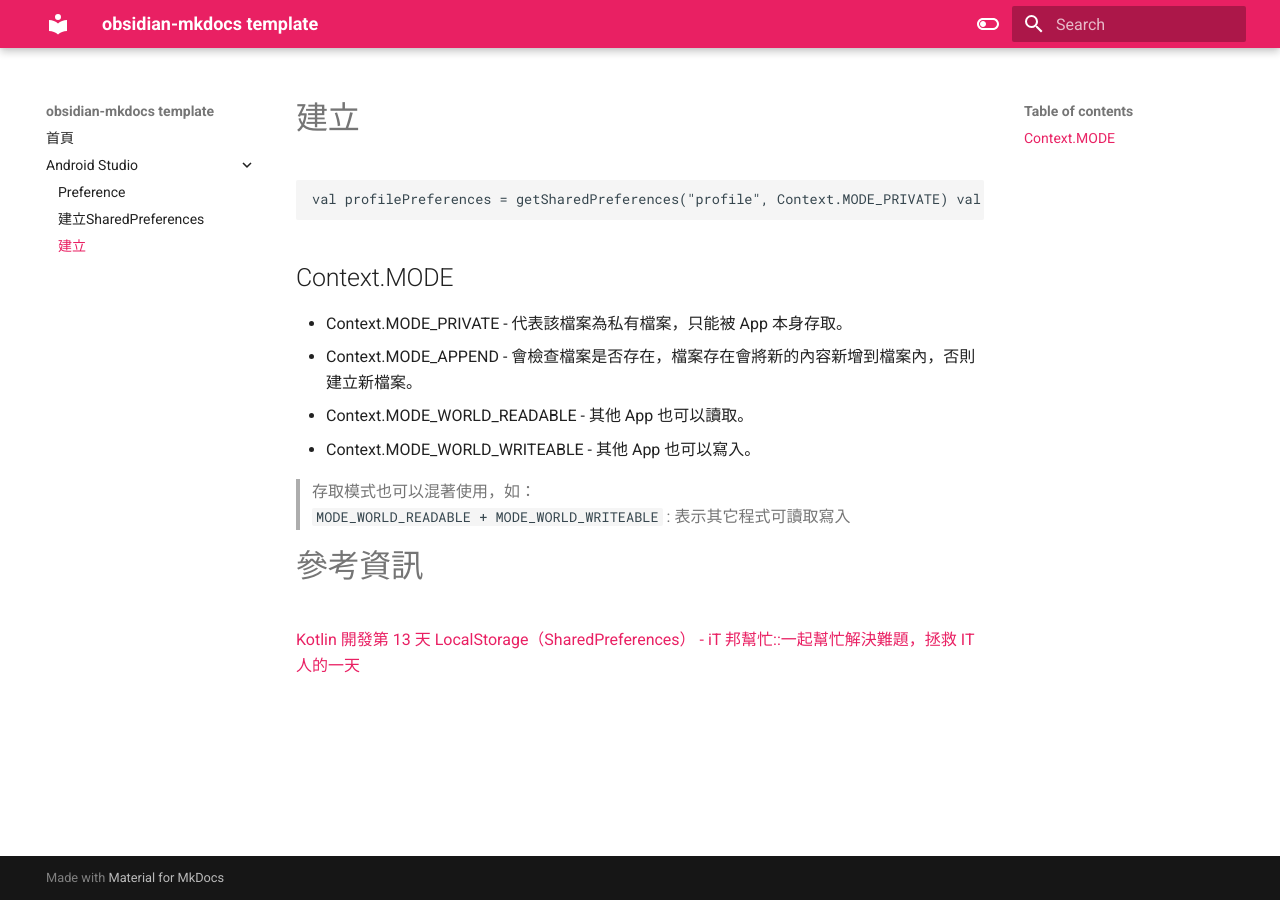
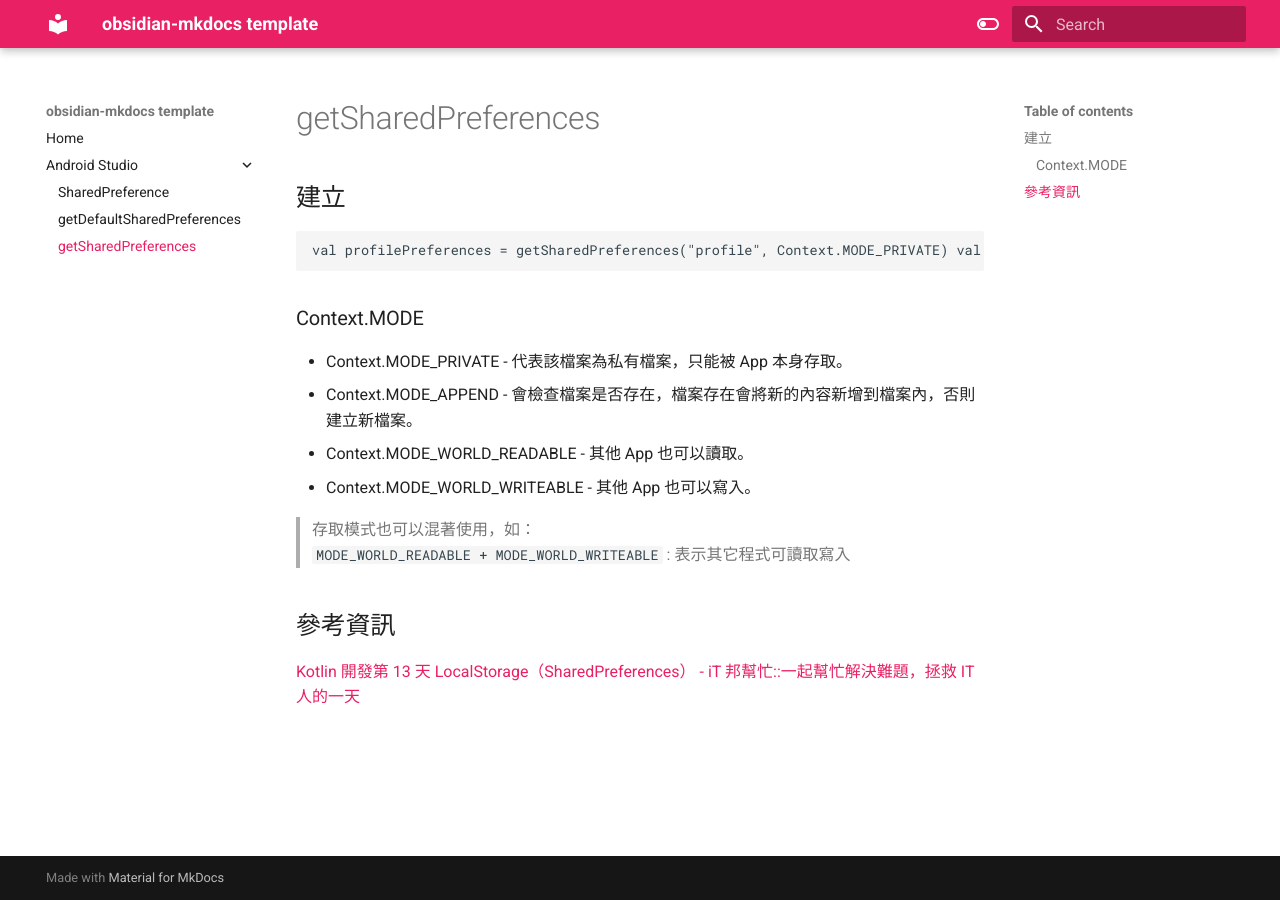
Before and after one commit to eikoSarah/obnote-publish, an MkDocs documentation site: the page built from docs/Android Studio/getSharedPreferences.md, in a window 1280 px wide. Built offline with MkDocs 1.6.1 and Material for MkDocs 9.7.7, drawn with Linux system fonts in a browser that asks for light colours.

Commit message:
更新標題級別

````diff
--- a/docs/Android Studio/getSharedPreferences.md
+++ b/docs/Android Studio/getSharedPreferences.md
@@ -1,10 +1,10 @@
-# 建立
+## 建立
 
 ```kotlin
 val profilePreferences = getSharedPreferences("profile", Context.MODE_PRIVATE) val profileEditor = profilePreferences.edit() profileEditor.putString(name, "login_name")
 ```
 
-## Context.MODE
+### Context.MODE
 -   Context.MODE_PRIVATE - 代表該檔案為私有檔案，只能被 App 本身存取。
 -   Context.MODE_APPEND - 會檢查檔案是否存在，檔案存在會將新的內容新增到檔案內，否則建立新檔案。
 -   Context.MODE_WORLD_READABLE - 其他 App 也可以讀取。
@@ -14,5 +14,5 @@ val profilePreferences = getSharedPreferences("profile", Context.MODE_PRIVATE) v
      `MODE_WORLD_READABLE + MODE_WORLD_WRITEABLE` : 表示其它程式可讀取寫入
 
 
-# 參考資訊
+## 參考資訊
 [Kotlin 開發第 13 天 LocalStorage（SharedPreferences） - iT 邦幫忙::一起幫忙解決難題，拯救 IT 人的一天](https://ithelp.ithome.com.tw/articles/10191814)
--- a/docs/index.md
+++ b/docs/index.md
@@ -1,5 +1,5 @@
-# 首頁
+## 首頁
 eikoSarah 的 obsidian 筆記發布。
-# 主題
+## 主題
 ## Android Studio
-[[Preference]]
+[[SharedPreference]]
````
Also changed, not shown: docs/Android Studio/Preference.md (deleted, +0 -23 lines), docs/Android Studio/SharedPreference.md (added, +45 -0 lines), docs/Android Studio/getDefaultSharedPreferences.md (+9 -6 lines).
